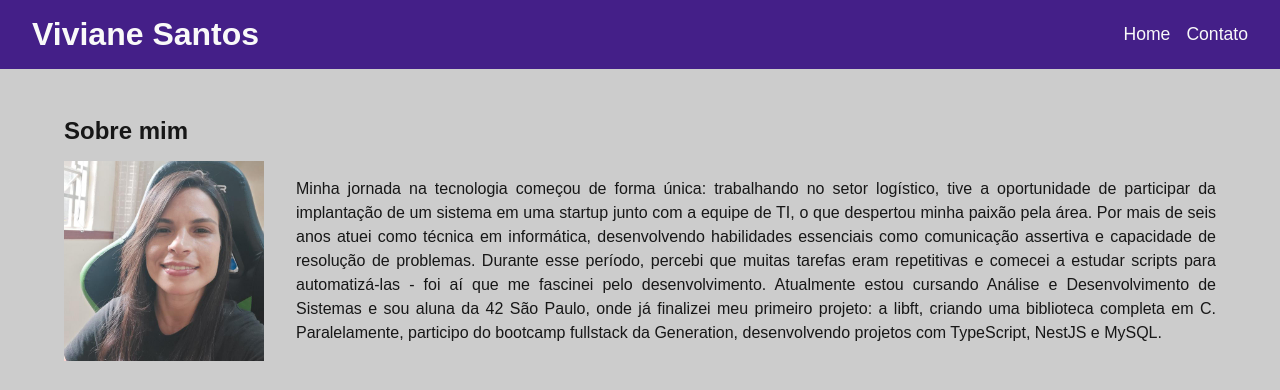
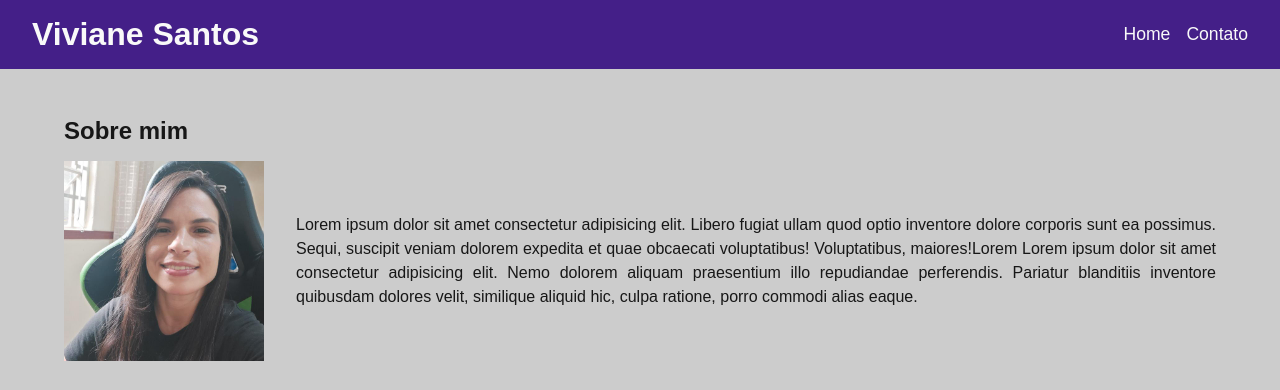
Before and after one commit to vsantosj/portifolio_gen, a plain HTML site: page index.html in a window 1280 px wide. Shown: the top 390 px of the page. Drawn offline with Linux system fonts and the light colour scheme.

Commit message:
refactore(about): update text

```diff
--- a/assets/css/style.css
+++ b/assets/css/style.css
@@ -197,14 +197,14 @@ form span {
     border-radius: 0.75rem;
 }
 
-.article_mapa address {
+.container_map address {
     width: 75%;
 }
 
-.article_mapa address p {
+.container_map address p {
     font-weight: 600;
 }
 
-.article_mapa iframe {
+.container_map iframe {
     align-self: center;
 }
--- a/index.html
+++ b/index.html
@@ -29,19 +29,7 @@
             <h2>Sobre mim</h2>
             <article class="flex">
                 <img src="./assets/img/viviane.jpeg" alt="foto de viviane santos">
-                <p>Minha jornada na tecnologia começou de forma única: trabalhando no setor logístico, tive a
-                    oportunidade de participar da implantação de um sistema em uma startup junto com a equipe de TI, o
-                    que despertou minha paixão pela área.
-
-                    Por mais de seis anos atuei como técnica em informática, desenvolvendo habilidades essenciais como
-                    comunicação assertiva e capacidade de resolução de problemas. Durante esse período, percebi que
-                    muitas tarefas eram repetitivas e comecei a estudar scripts para automatizá-las - foi aí que me
-                    fascinei pelo desenvolvimento.
-
-                    Atualmente estou cursando Análise e Desenvolvimento de Sistemas e sou aluna da 42 São Paulo, onde já
-                    finalizei meu primeiro projeto: a libft, criando uma biblioteca completa em C. Paralelamente,
-                    participo do bootcamp fullstack da Generation, desenvolvendo projetos com TypeScript, NestJS e
-                    MySQL.</p>
+                <p>Lorem ipsum dolor sit amet consectetur adipisicing elit. Libero fugiat ullam quod optio inventore dolore corporis sunt ea possimus. Sequi, suscipit veniam dolorem expedita et quae obcaecati voluptatibus! Voluptatibus, maiores!Lorem Lorem ipsum dolor sit amet consectetur adipisicing elit. Nemo dolorem aliquam praesentium illo repudiandae perferendis. Pariatur blanditiis inventore quibusdam dolores velit, similique aliquid hic, culpa ratione, porro commodi alias eaque.</p>
             </article>
         </section>
         <section id="video">
```
